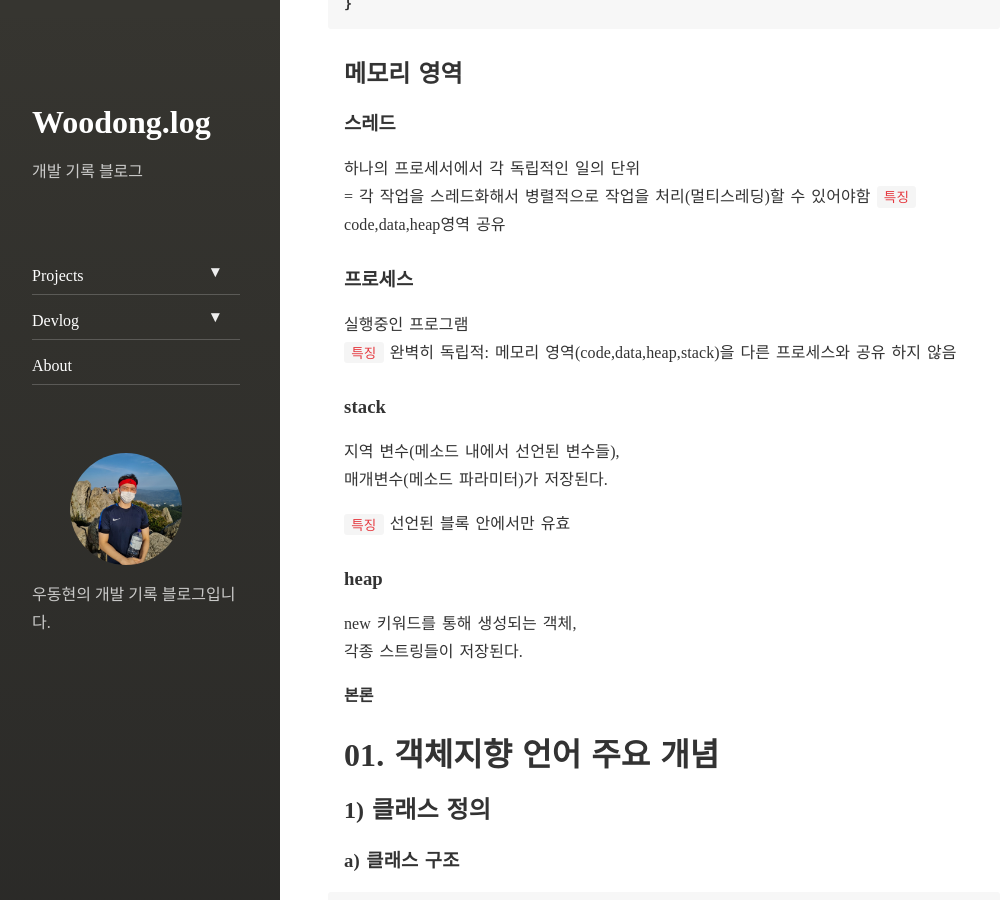
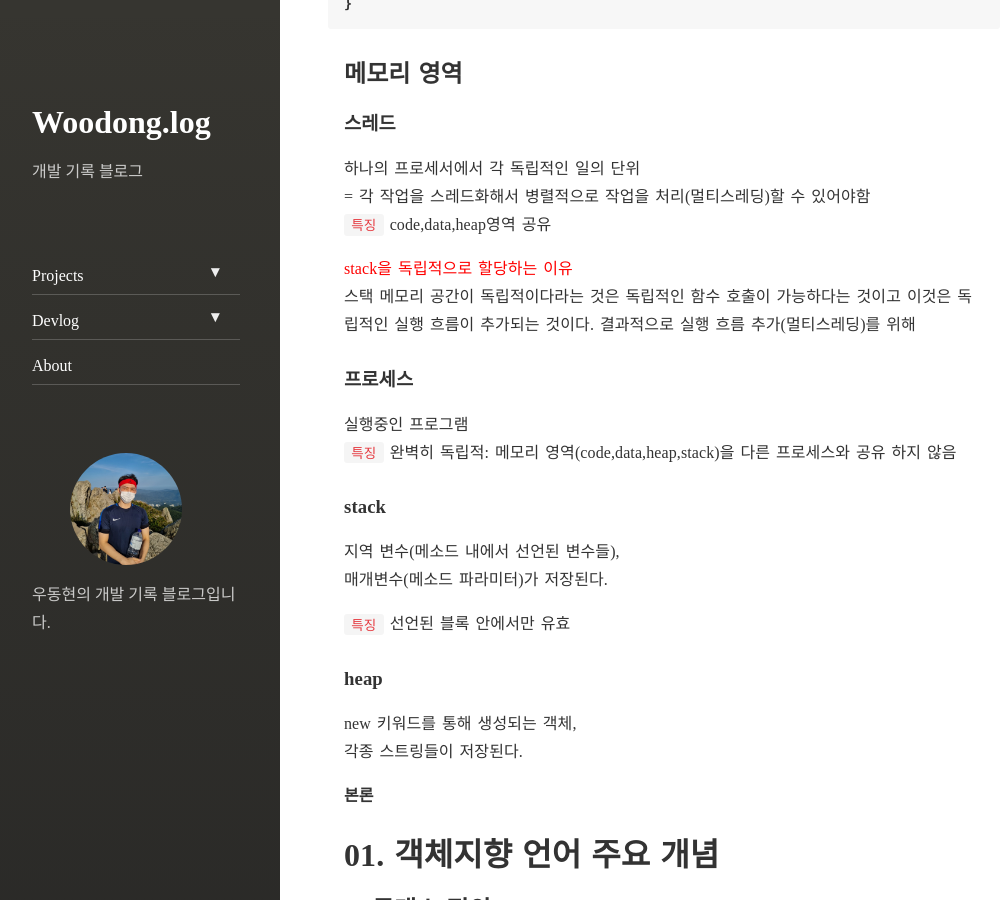
Before and after one commit to dhsj8405/dhsj8405.github.io, a Jekyll site: the page built from _posts/2021-09-08-java-basic.markdown, in a window 1280 px wide and 900 px high, scrolled down 2909 px. Shown: the whole window, without its empty margins (8-1009 px from the left). Built offline with Jekyll 4.4.1, drawn with Linux system fonts in a browser that asks for light colours; nearby versions of some CDN libraries; comment, search, counter and statistics services are not loaded.

Commit message:
마크다운 문법 적용 잘 되는지 확인용

```diff
--- a/_posts/2021-09-08-java-basic.markdown
+++ b/_posts/2021-09-08-java-basic.markdown
@@ -104,6 +104,11 @@
 하나의 프로세서에서 각 독립적인 일의 단위
 = 각 작업을 스레드화해서 병렬적으로 작업을 처리(멀티스레딩)할 수 있어야함
 `특징` code,data,heap영역 공유
+
+<span style="color:red">stack을 독립적으로 할당하는 이유</span>
+스택 메모리 공간이 독립적이다라는 것은 독립적인 함수 호출이 가능하다는 것이고 이것은 독립적인 실행 흐름이 추가되는 것이다.
+결과적으로 실행 흐름 추가(멀티스레딩)를 위해
+
 
 ### 프로세스
 실행중인 프로그램
```
